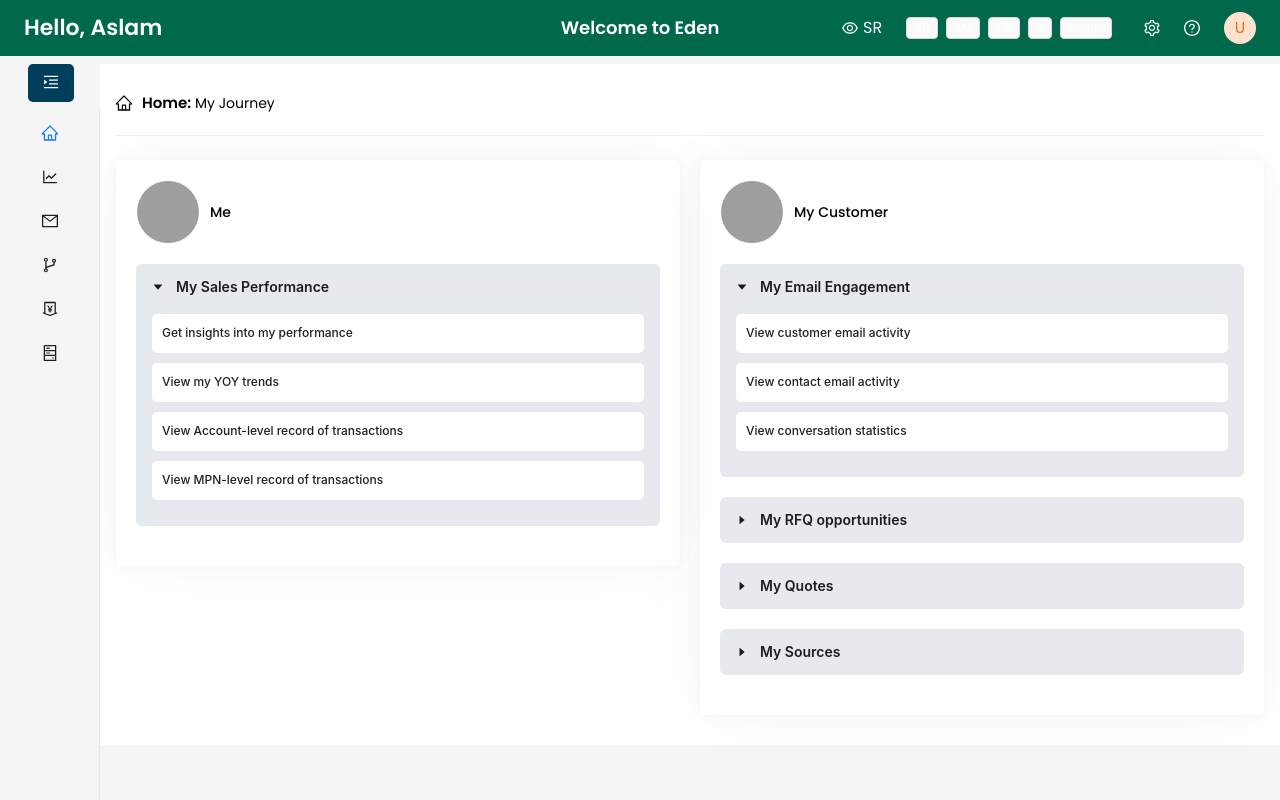
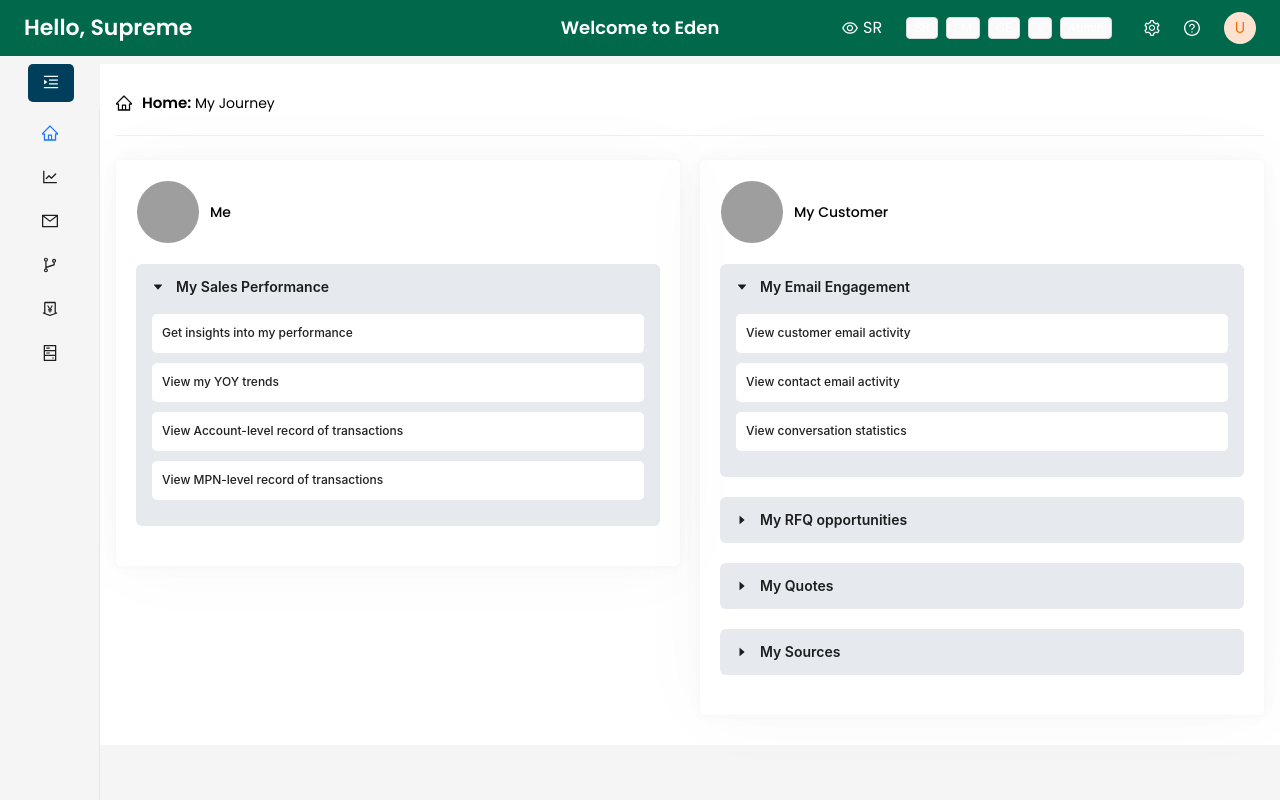
Before and after one commit to Zeeshnhmd/supreme_components_international, a React (Create React App) app: page / in a window 1280 px wide. Built offline with nearby package versions, Linux system fonts and the light colour scheme; grey boxes are pictures that could not be loaded.

Commit message:
feat: fixex

```diff
--- a/src/components/header/index.jsx
+++ b/src/components/header/index.jsx
@@ -35,7 +35,7 @@
 			 `}
 		>
 			<div className={styles['user-name']}>
-				<p className={styles['name']}>Hello, Aslam</p>
+				<p className={styles['name']}>Hello, Supreme</p>
 			</div>
 			<div className={styles['brand-wrapper']}>
 				<p className={styles['brand-name']}>Welcome to Eden</p>
```
